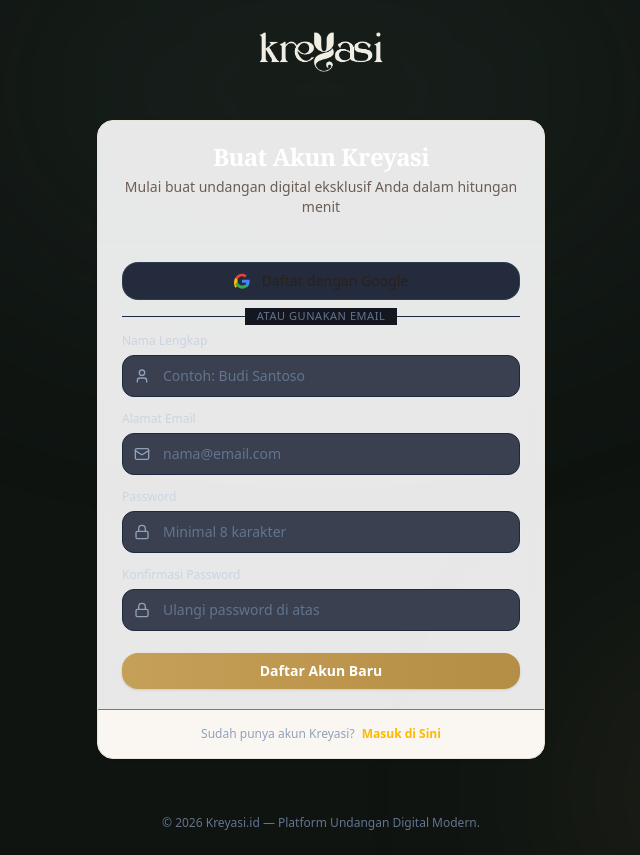
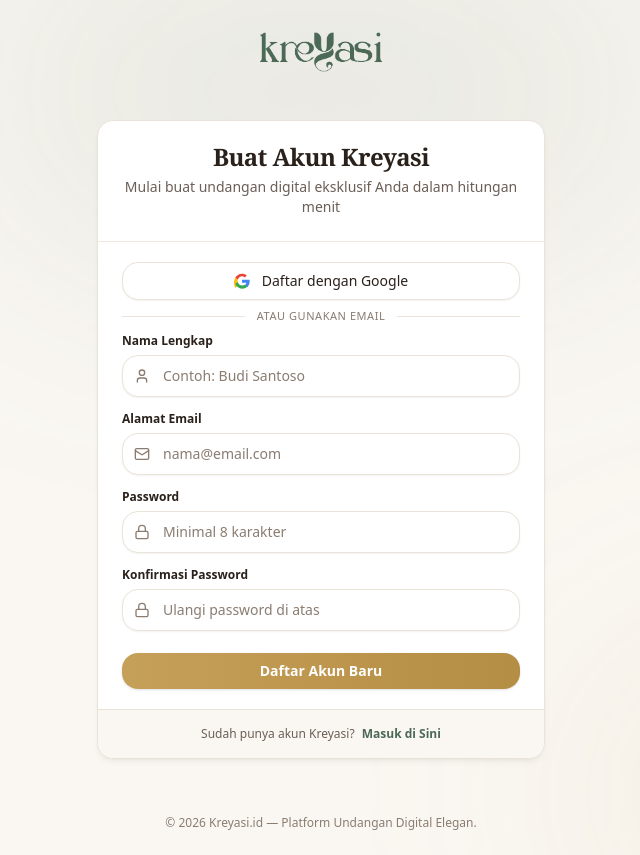
Before and after one commit to hayoguyshehe/kreyasi.id, a Next.js app: page /register in a window 1280 px wide. Shown: the whole page, without its empty margins (319-959 px from the left). Built offline with nearby package versions, Linux system fonts and the light colour scheme.

Commit message:
fix(auth-ui): convert login, register and global inputs to warm stationery aesthetic

```diff
--- a/app/(auth)/layout.tsx
+++ b/app/(auth)/layout.tsx
@@ -8,9 +8,9 @@
   children: React.ReactNode;
 }) {
   return (
-    <div className="min-h-screen flex flex-col justify-between bg-[#0F1411] text-slate-100 relative overflow-hidden">
+    <div className="min-h-screen flex flex-col justify-between bg-[#FAF7F2] text-[#2A211B] relative overflow-hidden font-sans">
       {/* Background ambient lighting effects */}
-      <div className="absolute top-[-10%] left-1/2 -translate-x-1/2 w-175 h-87.5 bg-[#4C6957]/15 blur-[130px] rounded-full pointer-events-none" />
+      <div className="absolute top-[-10%] left-1/2 -translate-x-1/2 w-175 h-87.5 bg-[#4C6957]/10 blur-[130px] rounded-full pointer-events-none" />
       <div className="absolute bottom-[-10%] right-[-5%] w-112.5 h-75 bg-[#C5A059]/10 blur-[120px] rounded-full pointer-events-none" />
 
       {/* Header / Logo */}
@@ -20,7 +20,7 @@
           className="inline-flex items-center gap-2 group transition-transform duration-200 hover:scale-105"
         >
           <Image
-            src="/images/logo/kreyasi-logo-web-2.png"
+            src="/images/logo/kreyasi-logo-web-1.png"
             alt="Kreyasi.id"
             width={160}
             height={50}
@@ -36,8 +36,8 @@
       </main>
 
       {/* Footer */}
-      <footer className="relative z-10 py-6 text-center text-xs text-slate-500">
-        <p>© {new Date().getFullYear()} Kreyasi.id — Platform Undangan Digital Modern.</p>
+      <footer className="relative z-10 py-6 text-center text-xs text-[#8A7C71]">
+        <p>© {new Date().getFullYear()} Kreyasi.id — Platform Undangan Digital Elegan.</p>
       </footer>
     </div>
   );
--- a/app/(auth)/login/page.tsx
+++ b/app/(auth)/login/page.tsx
@@ -61,27 +61,27 @@
   };
 
   return (
-    <Card variant="glass" className="w-full">
+    <Card variant="default" className="w-full bg-white border border-[#EAE3D8] shadow-md shadow-[#2A211B]/5">
       <CardHeader className="text-center pb-6">
-        <CardTitle className="text-2xl font-bold font-serif text-white">
+        <CardTitle className="text-2xl font-bold font-serif text-[#2A211B]">
           Selamat Datang Kembali
         </CardTitle>
-        <CardDescription>
+        <CardDescription className="text-sm text-[#6B5E55]">
           Masuk ke akun Anda untuk mengelola undangan digital
         </CardDescription>
       </CardHeader>
 
       <CardContent className="space-y-4">
         {message && (
-          <div className="p-3 rounded-lg bg-emerald-500/10 border border-emerald-500/30 flex items-center gap-2.5 text-xs text-emerald-300">
-            <CheckCircle2 className="w-4 h-4 shrink-0" />
+          <div className="p-3 rounded-lg bg-emerald-500/10 border border-emerald-500/30 flex items-center gap-2.5 text-xs text-emerald-800">
+            <CheckCircle2 className="w-4 h-4 shrink-0 text-emerald-600" />
             <span>{message}</span>
           </div>
         )}
 
         {error && (
-          <div className="p-3 rounded-lg bg-red-500/10 border border-red-500/30 flex items-center gap-2.5 text-xs text-red-400">
-            <AlertCircle className="w-4 h-4 shrink-0" />
+          <div className="p-3 rounded-lg bg-red-500/10 border border-red-500/30 flex items-center gap-2.5 text-xs text-red-700">
+            <AlertCircle className="w-4 h-4 shrink-0 text-red-600" />
             <span>{error}</span>
           </div>
         )}
@@ -90,7 +90,7 @@
         <Button
           type="button"
           variant="secondary"
-          className="w-full flex items-center justify-center gap-3 bg-slate-900/90 border-slate-700/80 hover:bg-slate-800"
+          className="w-full flex items-center justify-center gap-3 bg-white border border-[#EAE3D8] text-[#2A211B] hover:bg-[#FAF7F2] shadow-xs"
           onClick={handleGoogleSignIn}
           isLoading={isGoogleLoading}
         >
@@ -112,12 +112,12 @@
               d="M12 23.5c3.2 0 6-1.1 8-3l-3.7-2.9c-1.1.7-2.5 1.2-4.3 1.2-3 0-5.5-2.4-6.4-5.2L1.9 16.5C3.7 20.2 7.5 23.5 12 23.5z"
             />
           </svg>
-          <span>Masuk dengan Google</span>
+          <span className="font-medium text-xs sm:text-sm">Masuk dengan Google</span>
         </Button>
 
         <div className="relative flex items-center justify-center my-4">
-          <div className="border-t border-slate-800 w-full" />
-          <span className="bg-[#14171F] px-3 text-[11px] uppercase tracking-wider text-slate-500 absolute">
+          <div className="border-t border-[#EAE3D8] w-full" />
+          <span className="bg-white px-3 text-[11px] uppercase tracking-wider text-[#8A7C71] absolute font-medium">
             atau gunakan email
           </span>
         </div>
@@ -155,12 +155,12 @@
         </form>
       </CardContent>
 
-      <CardFooter className="justify-center border-t border-slate-800/60 pt-4">
-        <p className="text-xs text-slate-400">
+      <CardFooter className="justify-center border-t border-[#EAE3D8] pt-4">
+        <p className="text-xs text-[#6B5E55]">
           Belum memiliki akun Kreyasi?{" "}
           <Link
             href="/register"
-            className="text-amber-400 font-semibold hover:underline hover:text-amber-300 ml-1"
+            className="text-[#4C6957] font-semibold hover:underline hover:text-[#385041] ml-1"
           >
             Daftar Sekarang
           </Link>
--- a/app/(auth)/register/page.tsx
+++ b/app/(auth)/register/page.tsx
@@ -81,20 +81,20 @@
   };
 
   return (
-    <Card variant="glass" className="w-full">
+    <Card variant="default" className="w-full bg-white border border-[#EAE3D8] shadow-md shadow-[#2A211B]/5">
       <CardHeader className="text-center pb-6">
-        <CardTitle className="text-2xl font-bold font-serif text-white">
+        <CardTitle className="text-2xl font-bold font-serif text-[#2A211B]">
           Buat Akun Kreyasi
         </CardTitle>
-        <CardDescription>
+        <CardDescription className="text-sm text-[#6B5E55]">
           Mulai buat undangan digital eksklusif Anda dalam hitungan menit
         </CardDescription>
       </CardHeader>
 
       <CardContent className="space-y-4">
         {error && (
-          <div className="p-3 rounded-lg bg-red-500/10 border border-red-500/30 flex items-center gap-2.5 text-xs text-red-400">
-            <AlertCircle className="w-4 h-4 shrink-0" />
+          <div className="p-3 rounded-lg bg-red-500/10 border border-red-500/30 flex items-center gap-2.5 text-xs text-red-700">
+            <AlertCircle className="w-4 h-4 shrink-0 text-red-600" />
             <span>{error}</span>
           </div>
         )}
@@ -103,7 +103,7 @@
         <Button
           type="button"
           variant="secondary"
-          className="w-full flex items-center justify-center gap-3 bg-slate-900/90 border-slate-700/80 hover:bg-slate-800"
+          className="w-full flex items-center justify-center gap-3 bg-white border border-[#EAE3D8] text-[#2A211B] hover:bg-[#FAF7F2] shadow-xs"
           onClick={handleGoogleSignIn}
           isLoading={isGoogleLoading}
         >
@@ -125,12 +125,12 @@
               d="M12 23.5c3.2 0 6-1.1 8-3l-3.7-2.9c-1.1.7-2.5 1.2-4.3 1.2-3 0-5.5-2.4-6.4-5.2L1.9 16.5C3.7 20.2 7.5 23.5 12 23.5z"
             />
           </svg>
-          <span>Daftar dengan Google</span>
+          <span className="font-medium text-xs sm:text-sm">Daftar dengan Google</span>
         </Button>
 
         <div className="relative flex items-center justify-center my-4">
-          <div className="border-t border-slate-800 w-full" />
-          <span className="bg-[#14171F] px-3 text-[11px] uppercase tracking-wider text-slate-500 absolute">
+          <div className="border-t border-[#EAE3D8] w-full" />
+          <span className="bg-white px-3 text-[11px] uppercase tracking-wider text-[#8A7C71] absolute font-medium">
             atau gunakan email
           </span>
         </div>
@@ -187,12 +187,12 @@
         </form>
       </CardContent>
 
-      <CardFooter className="justify-center border-t border-slate-800/60 pt-4">
-        <p className="text-xs text-slate-400">
+      <CardFooter className="justify-center border-t border-[#EAE3D8] pt-4">
+        <p className="text-xs text-[#6B5E55]">
           Sudah punya akun Kreyasi?{" "}
           <Link
             href="/login"
-            className="text-amber-400 font-semibold hover:underline hover:text-amber-300 ml-1"
+            className="text-[#4C6957] font-semibold hover:underline hover:text-[#385041] ml-1"
           >
             Masuk di Sini
           </Link>
--- a/components/ui/input.tsx
+++ b/components/ui/input.tsx
@@ -19,14 +19,14 @@
         {label && (
           <label
             htmlFor={inputId}
-            className="block text-xs font-medium text-slate-300"
+            className="block text-xs font-semibold text-[#2A211B]"
           >
             {label}
           </label>
         )}
         <div className="relative flex items-center">
           {leftIcon && (
-            <div className="absolute left-3 text-slate-400 pointer-events-none flex items-center">
+            <div className="absolute left-3 text-[#8A7C71] pointer-events-none flex items-center">
               {leftIcon}
             </div>
           )}
@@ -35,7 +35,7 @@
             type={type}
             ref={ref}
             className={cn(
-              "w-full rounded-lg bg-slate-900/80 border border-slate-800 px-3.5 py-2.5 text-sm text-slate-100 placeholder:text-slate-500 transition-all duration-150 focus:outline-none focus:border-amber-500/70 focus:ring-1 focus:ring-amber-500/50 disabled:opacity-50 disabled:cursor-not-allowed",
+              "w-full rounded-xl bg-white border border-[#EAE3D8] px-3.5 py-2.5 text-sm text-[#2A211B] placeholder:text-[#8A7C71] transition-all duration-150 focus:outline-none focus:border-[#4C6957] focus:ring-1 focus:ring-[#4C6957]/30 shadow-xs disabled:opacity-50 disabled:cursor-not-allowed",
               leftIcon && "pl-10",
               rightIcon && "pr-10",
               error && "border-red-500/80 focus:border-red-500 focus:ring-red-500/40",
@@ -44,15 +44,15 @@
             {...props}
           />
           {rightIcon && (
-            <div className="absolute right-3 text-slate-400 flex items-center">
+            <div className="absolute right-3 text-[#8A7C71] flex items-center">
               {rightIcon}
             </div>
           )}
         </div>
         {error ? (
-          <p className="text-xs text-red-400 font-medium">{error}</p>
+          <p className="text-xs text-red-600 font-medium">{error}</p>
         ) : hint ? (
-          <p className="text-xs text-slate-500">{hint}</p>
+          <p className="text-xs text-[#8A7C71]">{hint}</p>
         ) : null}
       </div>
     );
--- a/components/ui/textarea.tsx
+++ b/components/ui/textarea.tsx
@@ -17,7 +17,7 @@
         {label && (
           <label
             htmlFor={inputId}
-            className="block text-xs font-medium text-slate-300"
+            className="block text-xs font-semibold text-[#2A211B]"
           >
             {label}
           </label>
@@ -26,16 +26,16 @@
           id={inputId}
           ref={ref}
           className={cn(
-            "w-full rounded-lg bg-slate-900/80 border border-slate-800 px-3.5 py-2.5 text-sm text-slate-100 placeholder:text-slate-500 transition-all duration-150 focus:outline-none focus:border-amber-500/70 focus:ring-1 focus:ring-amber-500/50 disabled:opacity-50 disabled:cursor-not-allowed resize-y min-h-22.5",
+            "w-full rounded-xl bg-white border border-[#EAE3D8] px-3.5 py-2.5 text-sm text-[#2A211B] placeholder:text-[#8A7C71] transition-all duration-150 focus:outline-none focus:border-[#4C6957] focus:ring-1 focus:ring-[#4C6957]/30 shadow-xs disabled:opacity-50 disabled:cursor-not-allowed resize-y min-h-22.5",
             error && "border-red-500/80 focus:border-red-500 focus:ring-red-500/40",
             className
           )}
           {...props}
         />
         {error ? (
-          <p className="text-xs text-red-400 font-medium">{error}</p>
+          <p className="text-xs text-red-600 font-medium">{error}</p>
         ) : hint ? (
-          <p className="text-xs text-slate-500">{hint}</p>
+          <p className="text-xs text-[#8A7C71]">{hint}</p>
         ) : null}
       </div>
     );
```
